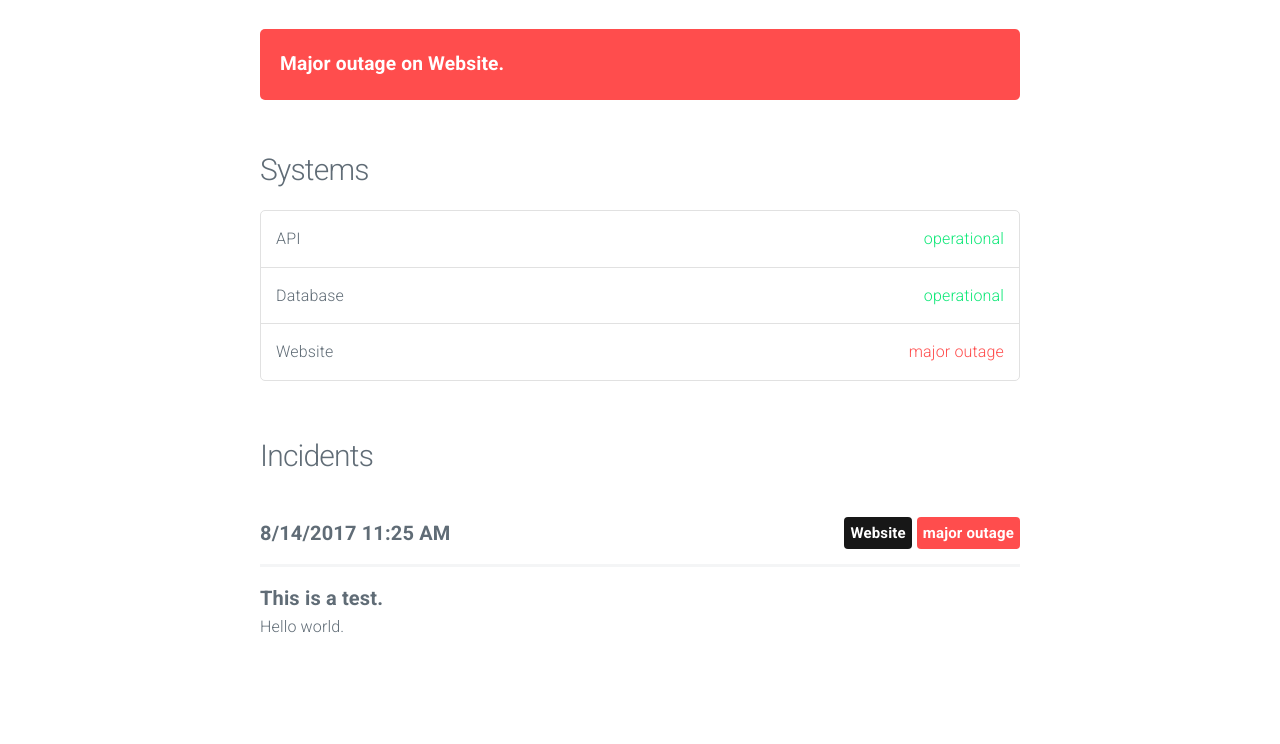
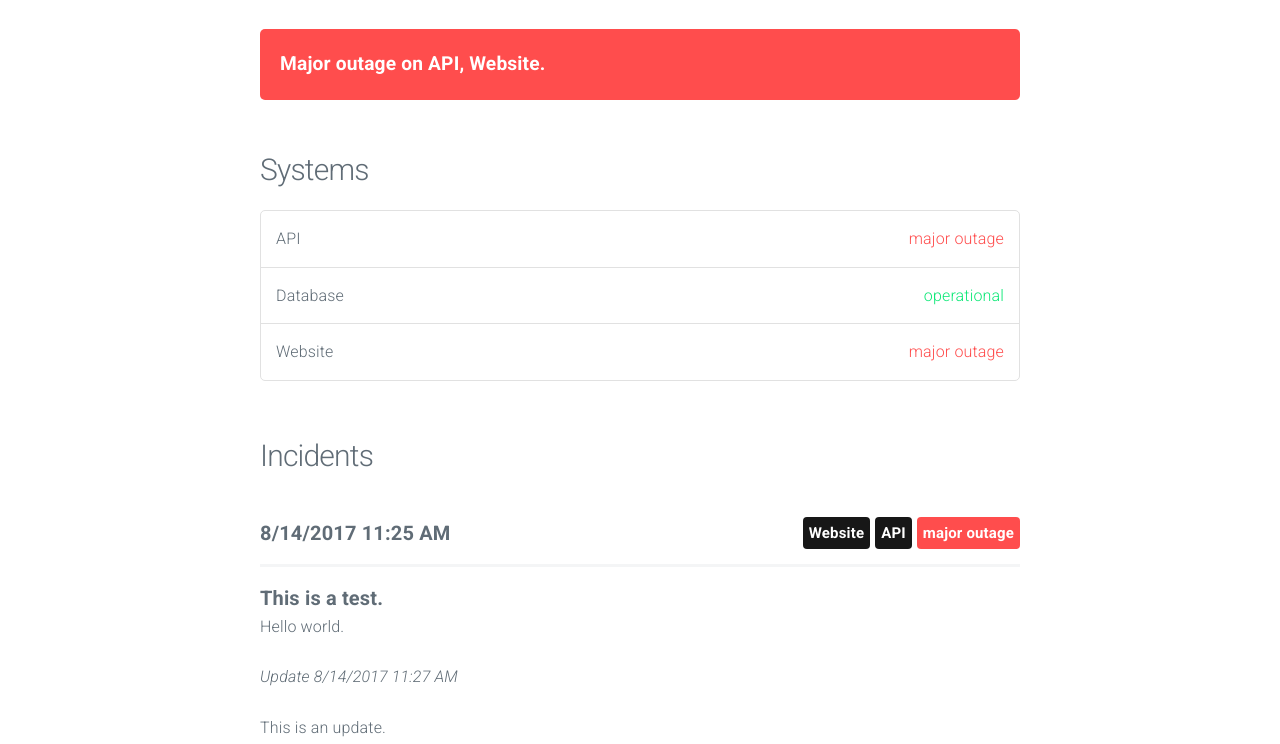
Before and after one commit to bwittwer/mystatuspage, a plain HTML site: page index.html in a window 1280 px wide. Shown: the part 56-800 px from the top of the page. Drawn offline with nearby package versions, Linux system fonts and the light colour scheme; no server answers.

Commit message:
update index

```diff
--- a/index.html
+++ b/index.html
@@ -31,7 +31,7 @@
 
 
 					<div class="panel major outage">
-						<span data-l10n-id="Major-outage">Major outage</span> <span data-l10n-id="on">on</span> Website.
+						<span data-l10n-id="Major-outage">Major outage</span> <span data-l10n-id="on">on</span> API, Website.
 					</div>
 
 
@@ -40,7 +40,7 @@
 				<ul class="systems">
 
 					<li>
-						API <span class="status operational" data-l10n-id="operational">operational</span>
+						API <span class="status major outage" data-l10n-id="major-outage">major outage</span>
 					</li>
 
 					<li>
@@ -63,12 +63,18 @@
 							<span class="label major outage float-right" data-l10n-id="major-outage">major outage</span>
 
 
+							<span class="label system float-right">API</span>
+
 							<span class="label system float-right">Website</span>
 
 						<hr/>
 
 						<span class="title">This is a test.</span>
 						<p>Hello world.</p>
+
+
+							<p><em>Update <span class="moment">2017-08-14 11:27:45 UTC</span></em></p>
+							<p>This is an update.</p>
 
 
 					</div>
```
